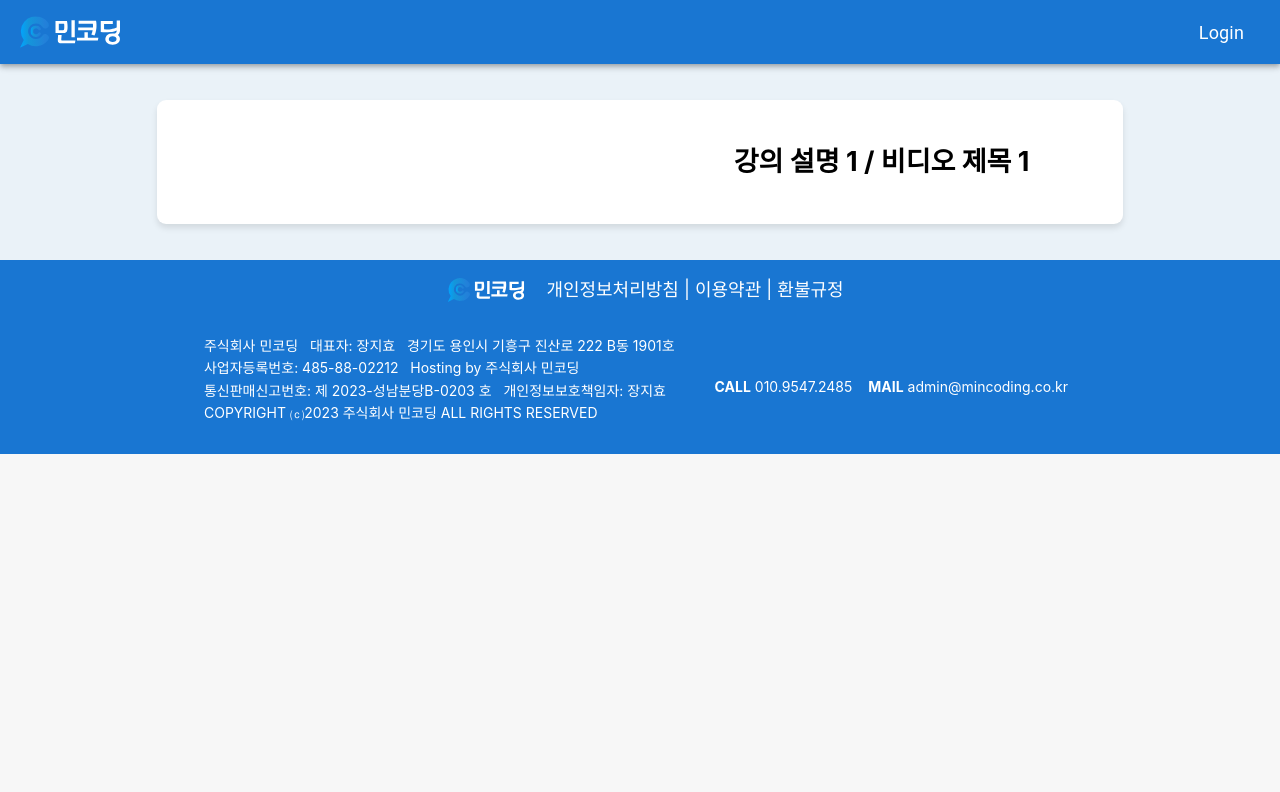
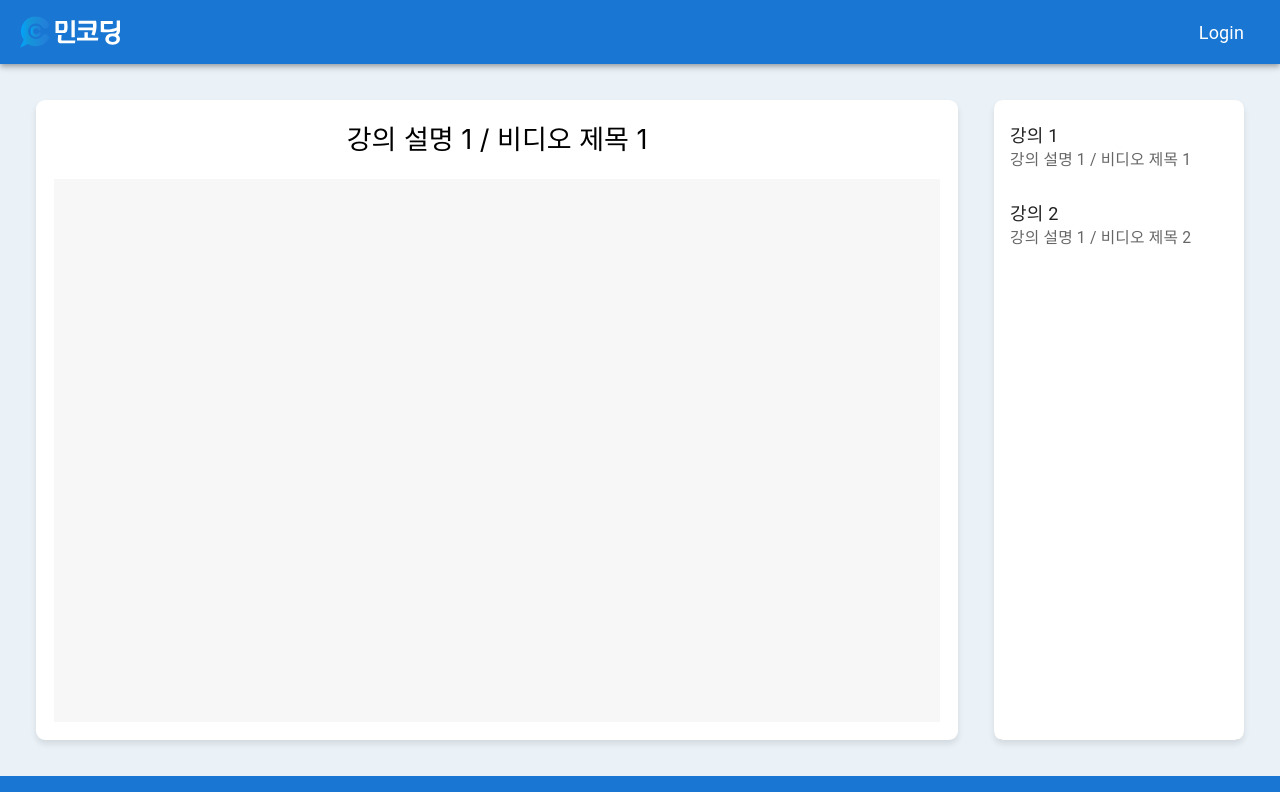
Before and after one commit to mincoding-main/lecture_streaming_system_front, a Next.js app: page /lecture/lecture-streaming/1/1 in a window 1280 px wide. Shown: the top 792 px of the page. Built offline with nearby package versions, Linux system fonts and the light colour scheme.

Commit message:
streaming page

```diff
--- a/fake-data/lectures.json
+++ b/fake-data/lectures.json
@@ -28,12 +28,12 @@
       {
         "id": 1,
         "title": "강의 설명 2 / 비디오 제목 1",
-        "url": "/video_url_1.mp4"
+        "url": "https://player.vimeo.com/video/674323241?h=dfc5c3168b"
       },
       {
         "id": 2,
         "title": "강의 설명 2 / 비디오 제목 2",
-        "url": "/video_url_2.mp4"
+        "url": "https://player.vimeo.com/video/674323302?h=a8810c0e45"
       }
     ]
   },
--- a/package.json
+++ b/package.json
@@ -9,6 +9,9 @@
     "lint": "next lint"
   },
   "dependencies": {
+    "@ckeditor/ckeditor5-build-classic": "^39.0.1",
+    "@ckeditor/ckeditor5-media-embed": "^39.0.1",
+    "@ckeditor/ckeditor5-react": "^6.1.0",
     "@emotion/react": "^11.11.1",
     "@emotion/styled": "^11.11.0",
     "@mui/icons-material": "^5.14.1",
--- a/pages/lecture/lecture-streaming/[lectureId]/[videoId].js
+++ b/pages/lecture/lecture-streaming/[lectureId]/[videoId].js
@@ -1,10 +1,14 @@
+/* LectureStreaming.js */
+
 import React, { useState, useEffect } from 'react';
 import Header from '@/components/header';
 import Footer from '@/components/footer';
 import axios from 'axios';
 import { useRouter } from 'next/router';
+import { CKEditor } from '@ckeditor/ckeditor5-react';
+import ClassicEditorBuild from '@ckeditor/ckeditor5-build-classic';
+import { Button, List, ListItem, ListItemText, Paper, Typography } from '@mui/material';
 import lectureStreamingStyle from '@/styles/lecture-streaming.module.css';
-import VideoListItem from '@/components/lecture-video-item';
 
 
 export default function LectureStreaming() {
@@ -12,16 +16,28 @@ export default function LectureStreaming() {
     const { lectureId } = router.query;
     const { videoId } = router.query;
     const [lecture, setLecture] = useState(null);
+    const [editMode, setEditMode] = useState(false);
+    const [editedContent, setEditedContent] = useState(""); // 초기값 설정
+    const [isAdmin, setIsAdmin] = useState(false); // 사용자의 권한 여부를 나타내는 상태 변수
 
     useEffect(() => {
         if (lectureId) {
-            // 동적 라우팅 파라미터인 id를 이용해 해당 강의 정보를 가져옴
             axios.get(`/api/lectures/${lectureId}`).then((response) => {
                 setLecture(response.data);
+                setEditedContent(response.data.videos[videoId - 1].url);
             });
+        }
+    }, [lectureId, videoId]);
 
-        }
-    }, [lectureId]);
+    const toggleEditMode = () => {
+        setEditMode(!editMode);
+    };
+
+    const handleSave = () => {
+        // 수정된 내용을 저장하는 로직을 여기에 추가
+        console.log("Saved:", editedContent);
+        setEditMode(false); // 편집 모드 종료
+    };
 
     if (!lecture) {
         return <div>Loading...</div>;
@@ -31,25 +47,69 @@ export default function LectureStreaming() {
         <>
             <Header />
             <section className={lectureStreamingStyle.streamingIntroSection}>
-                <div className={lectureStreamingStyle.streamingIntroContent}>
-                    <div className={lectureStreamingStyle.streamingIntroImage}>
-                        {/* <img src={lecture.imageUrl} alt={lecture.title} /> */}
+                <div className={lectureStreamingStyle.streamingContainer}>
+                    <div className={lectureStreamingStyle.streamingVideoContainer}>
+                        <div className={lectureStreamingStyle.videoTitleText}>
+                            {lecture.videos[videoId - 1].title}
+                        </div>
+                        {editMode ? (
+                            <div className={lectureStreamingStyle.streamingVideo}>
+                                <CKEditor
+                                    style={{ height: '300px' }}
+                                    editor={ClassicEditorBuild}
+                                    data={editedContent}
+                                    onChange={(event, editor) => {
+                                        const data = editor.getData();
+                                        setEditedContent(data);
+                                    }}
+                                />
+                            </div>
+                        ) : (
+                            <div className={lectureStreamingStyle.streamingVideo}>
+                                <iframe
+                                    src={editedContent}
+                                    width="100%"
+                                    height="100%"
+                                    frameBorder="0"
+                                    allowFullScreen
+                                />
+                            </div>
+                        )}
+                        {isAdmin && (
+                            <div>
+                                {editMode ? (
+                                    <Button variant="contained" onClick={handleSave} className={lectureStreamingStyle.editModeBtn}>
+                                        저장
+                                    </Button>
+                                ) : (
+                                    <Button variant="contained" onClick={toggleEditMode} className={lectureStreamingStyle.editModeBtn}>
+                                        수정
+                                    </Button>
+                                )}
+                            </div>
+                        )}
                     </div>
-                    <div className={lectureStreamingStyle.streamingIntroText}>
-                        <h1>{lecture.videos[videoId - 1].title}</h1>
-                        {/* <p>{lecture[videoId].description}</p> */}
+                    <div className={lectureStreamingStyle.listContainer}>
+                        <Paper elevation={3} className={lectureStreamingStyle.listPaper}>
+                            <List>
+                                {lecture.videos.map((video, index) => (
+                                    <ListItem
+                                        key={video.id}
+                                        button
+                                        onClick={() => {
+                                            // 해당 강의로 이동하는 경로 생성
+                                            const videoPath = `/lecture/lecture-streaming/${lectureId}/${index + 1}`;
+                                            router.push(videoPath); // 해당 경로로 이동
+                                        }}
+                                    >
+                                        <ListItemText primary={`강의 ${index + 1}`} secondary={video.title} />
+                                    </ListItem>
+                                ))}
+                            </List>
+                        </Paper>
                     </div>
                 </div>
-                {/* <div className={lectureStreamingStyle.streamingCourseSection}>
-                    <div className={lectureStreamingStyle.streamingCourseTitleText}>교육과정안내</div>
-                    <div className={lectureStreamingStyle.streamingCourseText} dangerouslySetInnerHTML={{ __html: lecture.courseDescription }} />
-                </div>
-                <div className={lectureStreamingStyle.streamingVideoSection}>
-                    <VideoListItem Videos={lecture.videos} LectureId={lecture.id} />
-                </div> */}
             </section>
-            {/* 강의 상세 정보 렌더링 */}
-
             <Footer />
         </>
     );
--- a/styles/lecture-streaming.module.css
+++ b/styles/lecture-streaming.module.css
@@ -1,47 +1,21 @@
-/* lecture-detail.module.css */
+/* lecture-streaming.module.css */
 .streamingIntroSection {
     background-color: #1e90ff0f;
     width: 100%;
-    height: auto;
+    min-height: 80vh;
     display: flex;
-    flex-direction: column;
-    align-items: center;
     justify-content: center;
     padding: 2rem;
 }
 
-.streamingIntroContent {
-    width: 80%;
-    /* 비율 조절 */
-    padding: 1rem;
-    background-color: white;
-    border-radius: 0.5rem;
-    box-shadow: 0 4px 6px rgba(0, 0, 0, 0.1);
+.streamingContainer {
     display: flex;
-    align-items: center;
+    width: 100%;
+    height: 80vh;
 }
 
-.streamingIntroImage {
-    width: 50%;
-    /* 이미지의 비율 조절 */
-    margin-right: 2rem;
-}
-
-.streamingIntroImage img {
-    width: 100%;
-    height: auto;
-}
-
-.streamingIntroText {
-    width: 50%;
-    text-align: center;
-}
-
-
-.streamingCourseSection {
-    margin-top: 2rem;
-    width: 80%;
-    /* 비율 조절 */
+.streamingVideoContainer {
+    flex: 7.8;
     padding: 1rem;
     background-color: white;
     border-radius: 0.5rem;
@@ -49,28 +23,39 @@
     display: flex;
     flex-direction: column;
     align-items: center;
-}
-
-.streamingCourseTitleText {
-    font-size: 1.2rem;
-    font-weight: bold;
-}
-
-.streamingCourseText {
-    margin-top: 1rem;
-    font-size: 0.9rem;
+    justify-content: space-around;
 }
 
 
-.streamingVideoSection {
-    margin-top: 2rem;
-    width: 80%;
-    /* 비율 조절 */
-    padding: 1rem;
+.videoTitleText {
+    flex: 0.5;
+    /* 타이틀의 비율 */
+    font-size: 1.5rem;
+    margin-bottom: 1rem;
+}
+
+.streamingVideo {
+    flex: 8.5;
+    width: 100%;
+    height: 100%;
+}
+
+.editModeBtn {
+    flex: 1;
+}
+
+.listContainer {
+    flex: 2.2;
+    margin-left: 2rem;
     background-color: white;
     border-radius: 0.5rem;
     box-shadow: 0 4px 6px rgba(0, 0, 0, 0.1);
-    display: flex;
-    flex-direction: column;
-    align-items: center;
+    height: 80vh;
+    /* overflow-y: scroll; */
+    overflow: auto;
 }
+
+.listPaper {
+    height: 100%;
+    /* 강의 리스트 영역을 100% 높이로 설정 */
+}
```
Also changed, not shown: 1 other file (tests, documents, lock files or other folders).
